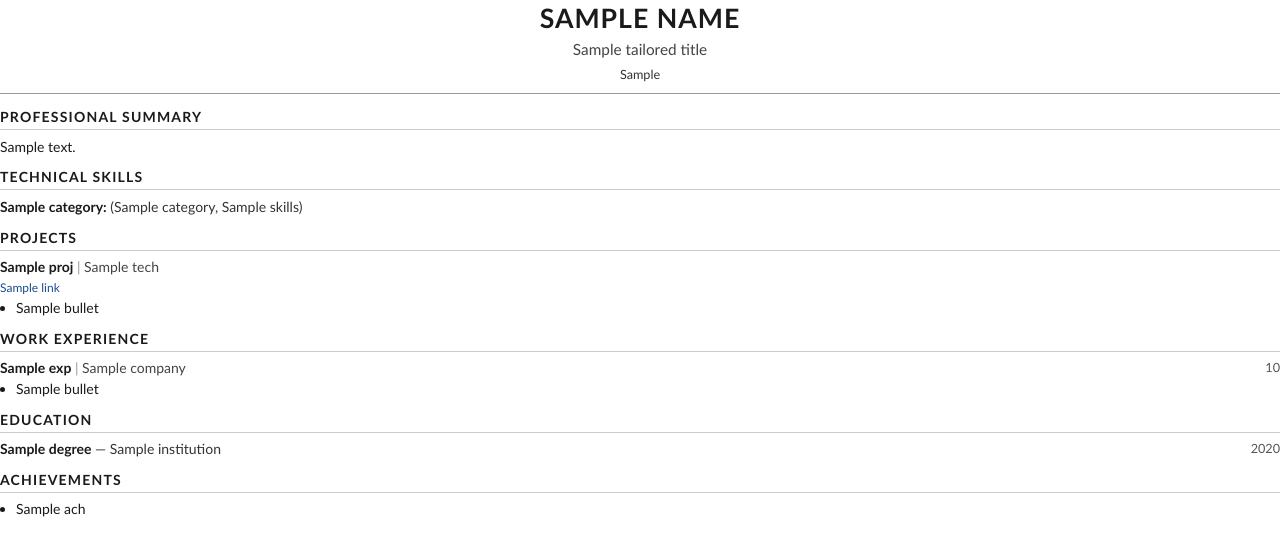
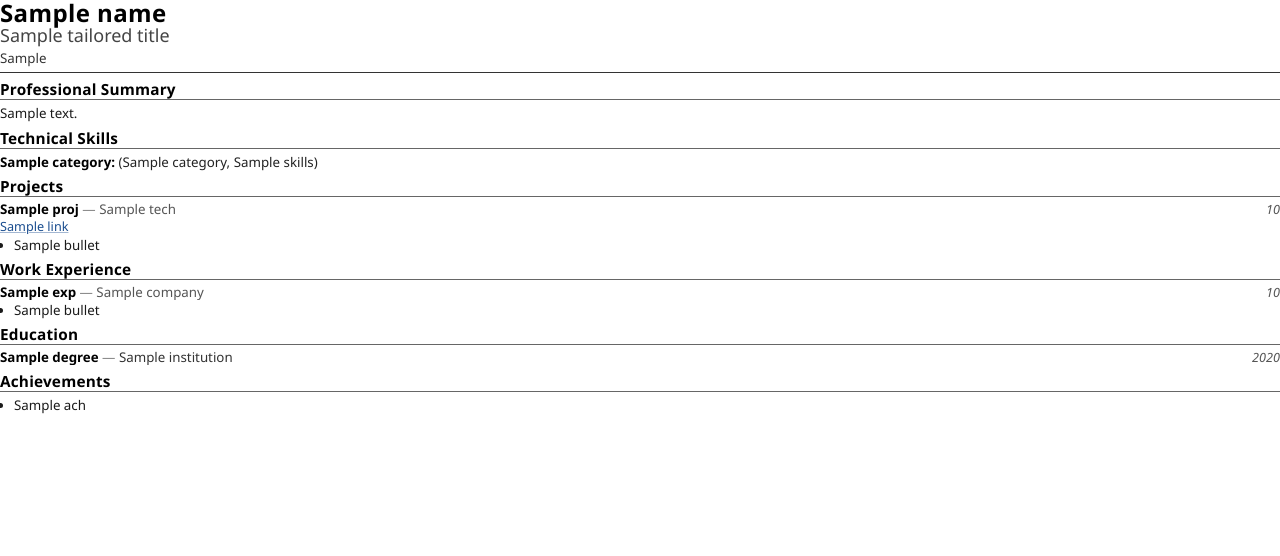
Before and after one commit to lakshaykarad/TruthCV, a Python web app: template app/templates/resume.html in a window 1280 px wide. Shown: the top 556 px of the page. Run offline with Jinja, Linux system fonts and the light colour scheme; the template is opened without the code that fills it: most values are stand-ins (such as "Sample title", 1, 10 or a date in 2020).

Commit message:
update resume.html

```diff
--- a/app/templates/resume.html
+++ b/app/templates/resume.html
@@ -5,176 +5,198 @@
 <style>
   @page {
     size: A4;
-    margin: 0.75in 0.85in;
+    margin: 10mm 10mm 10mm 10mm;
   }
 
   * { box-sizing: border-box; }
 
   body {
-    font-family: 'Calibri', 'Carlito', 'Arial', sans-serif;
-    font-size: 10.5pt;
-    line-height: 1.35;
+    font-family: 'Source Sans Pro', 'Segoe UI', 'Calibri', 'Arial', sans-serif;
+    font-size: 10pt;
+    line-height: 1.1;
     color: #1a1a1a;
     margin: 0;
   }
 
-  /* ── Header ───────────────────────────────── */
+  /* ══ HEADER (left-aligned) ═══════════════════ */
   .header {
-    text-align: center;
-    margin-bottom: 14px;
-    padding-bottom: 10px;
-    border-bottom: 1px solid #999;
+    margin-bottom: 8px;
+    padding-bottom: 5px;
+    border-bottom: 1.5px solid #333;
   }
   .header .name {
-    font-size: 20pt;
+    font-size: 18pt;
     font-weight: bold;
-    letter-spacing: 1px;
-    margin: 0 0 3px 0;
-    text-transform: uppercase;
+    letter-spacing: 0.4px;
+    margin: 0 0 1px 0;
+    color: #000;
+    line-height: 1.05;
   }
   .header .title {
-    font-size: 11.5pt;
+    font-size: 13.5pt;
     color: #444;
-    margin: 0 0 6px 0;
+    margin: 0 0 5px 0;
     font-weight: normal;
+    line-height: 1.05;
   }
   .header .contact {
-    font-size: 9.5pt;
+    font-size: 10pt;
     color: #333;
-    margin: 0;
+    line-height: 1.3;
   }
   .header .contact a {
     color: #1a4d8f;
-    text-decoration: none;
+    text-decoration: underline;
+    text-decoration-color: rgba(26, 77, 143, 0.4);
   }
   .header .contact .sep {
-    color: #888;
+    color: #999;
     margin: 0 5px;
   }
 
-  /* ── Sections ────────────────────────────── */
+  /* ══ SECTIONS ════════════════════════════════ */
   .section {
-    margin-bottom: 12px;
+    margin-bottom: 8px;
     page-break-inside: auto;
   }
+  .section:last-child { margin-bottom: 0; }
+
   .section-title {
-    font-size: 10.5pt;
+    font-size: 11.5pt;
     font-weight: bold;
-    text-transform: uppercase;
-    letter-spacing: 1.2px;
-    color: #1a1a1a;
-    border-bottom: 1px solid #ccc;
-    padding-bottom: 2px;
-    margin: 0 0 7px 0;
+    color: #000;
+    border-bottom: 0.8px solid #666;
+    padding-bottom: 1px;
+    margin: 0 0 5px 0;
+    text-transform: capitalize;
+    letter-spacing: 0.2px;
   }
 
-  /* ── Summary ─────────────────────────────── */
+  /* ══ SUMMARY ═════════════════════════════════ */
   .summary {
-    font-size: 10.5pt;
-    line-height: 1.4;
-    margin: 0 0 4px 0;
+    font-size: 10pt;
+    line-height: 1.25;
+    margin: 0;
+    text-align: justify;
   }
 
-  /* ── Skills ─────────────────────────────── */
+  /* ══ SKILLS ══════════════════════════════════ */
   .skill-group {
-    margin-bottom: 3px;
-    font-size: 10.5pt;
-    line-height: 1.4;
+    font-size: 10pt;
+    line-height: 1.2;
+    margin-bottom: 2px;
   }
   .skill-group .label {
     font-weight: bold;
-    color: #1a1a1a;
+    color: #000;
   }
   .skill-group .values {
-    color: #333;
+    color: #222;
   }
 
-  /* ── Projects / Experience entries ───────── */
+  /* ══ PROJECTS / EXPERIENCE ═══════════════════ */
   .entry {
-    margin-bottom: 10px;
+    margin-bottom: 7px;
     page-break-inside: avoid;
   }
   .entry:last-child { margin-bottom: 0; }
 
   .entry-head {
-    font-size: 10.5pt;
-    margin: 0 0 3px 0;
-    line-height: 1.35;
+    font-size: 10pt;
+    line-height: 1.15;
+    margin: 0 0 2px 0;
+    overflow: hidden;
+  }
+  .entry-head .entry-duration {
+    float: right;
+    color: #555;
+    font-size: 9.5pt;
+    font-style: italic;
   }
   .entry-head .entry-name {
     font-weight: bold;
-    color: #1a1a1a;
+    color: #000;
   }
   .entry-head .entry-tech {
-    color: #444;
+    color: #555;
     font-weight: normal;
   }
   .entry-head .entry-tech::before {
-    content: " | ";
-    color: #999;
-  }
-  .entry-head .entry-duration {
-    color: #555;
-    float: right;
-    font-size: 9.5pt;
+    content: " — ";
+    color: #888;
   }
 
   .entry-links {
-    font-size: 9pt;
-    color: #555;
-    margin: 2px 0 3px 0;
+    font-size: 9.5pt;
+    color: #444;
+    margin: 1px 0 3px 0;
+    line-height: 1.2;
   }
   .entry-links a {
     color: #1a4d8f;
-    text-decoration: none;
-    margin-right: 8px;
+    text-decoration: underline;
+    text-decoration-color: rgba(26, 77, 143, 0.4);
+  }
+  .entry-links .dot {
+    color: #999;
+    margin: 0 6px;
   }
 
   ul.bullets {
-    margin: 3px 0 0 0;
-    padding-left: 16px;
+    margin: 2px 0 0 0;
+    padding-left: 14px;
     list-style-type: disc;
   }
   ul.bullets li {
-    margin: 0 0 2px 0;
-    line-height: 1.35;
+    margin: 0 0 1px 0;
+    line-height: 1.2;
+    font-size: 10pt;
+    color: #1a1a1a;
   }
 
-  /* ── Education ──────────────────────────── */
+  /* ══ EDUCATION ═══════════════════════════════ */
   .edu-entry {
-    margin-bottom: 5px;
+    font-size: 10pt;
+    line-height: 1.15;
+    margin-bottom: 3px;
+    overflow: hidden;
+  }
+  .edu-entry:last-child { margin-bottom: 0; }
+  .edu-entry .edu-year {
+    float: right;
+    color: #555;
+    font-size: 9.5pt;
+    font-style: italic;
   }
   .edu-entry .edu-degree {
     font-weight: bold;
-    color: #1a1a1a;
+    color: #000;
   }
   .edu-entry .edu-inst {
     color: #333;
   }
-  .edu-entry .edu-year {
-    color: #555;
-    float: right;
-    font-size: 9.5pt;
+  .edu-entry .edu-inst::before {
+    content: " — ";
+    color: #888;
   }
 
-  /* ── Achievements ───────────────────────── */
+  /* ══ ACHIEVEMENTS ════════════════════════════ */
   ul.achievements {
     margin: 0;
-    padding-left: 16px;
+    padding-left: 14px;
     list-style-type: disc;
   }
   ul.achievements li {
-    margin: 0 0 3px 0;
-    line-height: 1.35;
+    margin: 0 0 2px 0;
+    line-height: 1.2;
+    font-size: 10pt;
+    color: #1a1a1a;
   }
-
-  /* Prevent floats from overflowing */
-  .clear { clear: both; }
 </style>
 </head>
 <body>
 
-  <!-- ── HEADER ─────────────────────────────── -->
+  <!-- ══ HEADER ══ -->
   <div class="header">
     <div class="name">{{ name }}</div>
     {% if tailored_title %}
@@ -185,7 +207,7 @@
     {% endif %}
   </div>
 
-  <!-- ── SUMMARY ────────────────────────────── -->
+  <!-- ══ SUMMARY ══ -->
   {% if summary %}
   <div class="section">
     <div class="section-title">Professional Summary</div>
@@ -193,7 +215,7 @@
   </div>
   {% endif %}
 
-  <!-- ── SKILLS ─────────────────────────────── -->
+  <!-- ══ SKILLS ══ -->
   {% if skills %}
   <div class="section">
     <div class="section-title">Technical Skills</div>
@@ -208,21 +230,21 @@
   </div>
   {% endif %}
 
-  <!-- ── PROJECTS ───────────────────────────── -->
+  <!-- ══ PROJECTS ══ -->
   {% if projects %}
   <div class="section">
     <div class="section-title">Projects</div>
     {% for proj in projects %}
     <div class="entry">
       <div class="entry-head">
+        {% if proj.duration %}<span class="entry-duration">{{ proj.duration }}</span>{% endif %}
         <span class="entry-name">{{ proj.name }}</span>
-        {% if proj.tech %}
-          <span class="entry-tech">{{ proj.tech | join(', ') }}</span>
-        {% endif %}
+        {% if proj.tech %}<span class="entry-tech">{{ proj.tech | join(', ') }}</span>{% endif %}
       </div>
       {% if proj.links %}
       <div class="entry-links">
         {% for link in proj.links %}
+          {% if not loop.first %}<span class="dot">|</span>{% endif %}
           <a href="{{ link.href }}">{{ link.label }}</a>
         {% endfor %}
       </div>
@@ -239,7 +261,7 @@
   </div>
   {% endif %}
 
-  <!-- ── EXPERIENCE ─────────────────────────── -->
+  <!-- ══ EXPERIENCE ══ -->
   {% if experience %}
   <div class="section">
     <div class="section-title">Work Experience</div>
@@ -262,7 +284,7 @@
   </div>
   {% endif %}
 
-  <!-- ── EDUCATION ──────────────────────────── -->
+  <!-- ══ EDUCATION ══ -->
   {% if education %}
   <div class="section">
     <div class="section-title">Education</div>
@@ -270,14 +292,13 @@
     <div class="edu-entry">
       {% if edu.year %}<span class="edu-year">{{ edu.year }}</span>{% endif %}
       {% if edu.degree %}<span class="edu-degree">{{ edu.degree }}</span>{% endif %}
-      {% if edu.institution %}<span class="edu-inst"> — {{ edu.institution }}</span>{% endif %}
-      <div class="clear"></div>
+      {% if edu.institution %}<span class="edu-inst">{{ edu.institution }}</span>{% endif %}
     </div>
     {% endfor %}
   </div>
   {% endif %}
 
-  <!-- ── ACHIEVEMENTS ───────────────────────── -->
+  <!-- ══ ACHIEVEMENTS ══ -->
   {% if achievements %}
   <div class="section">
     <div class="section-title">Achievements</div>
```
